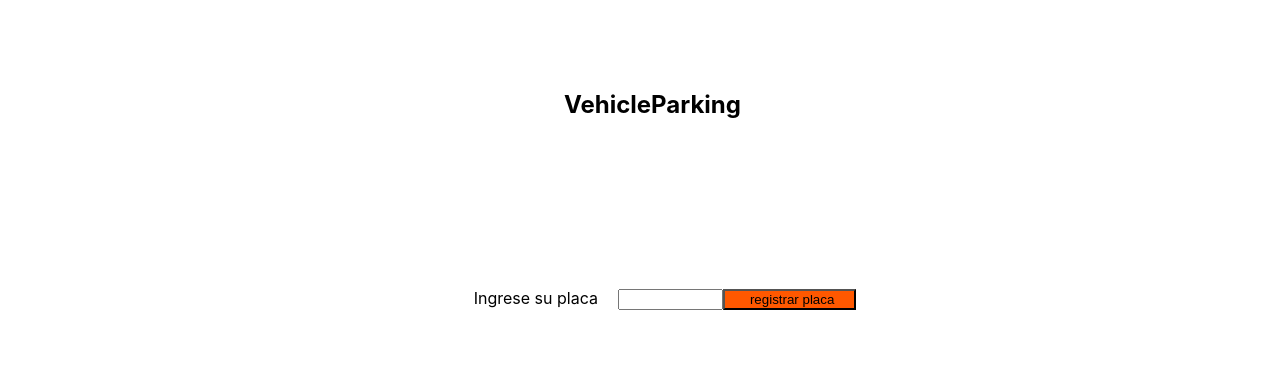
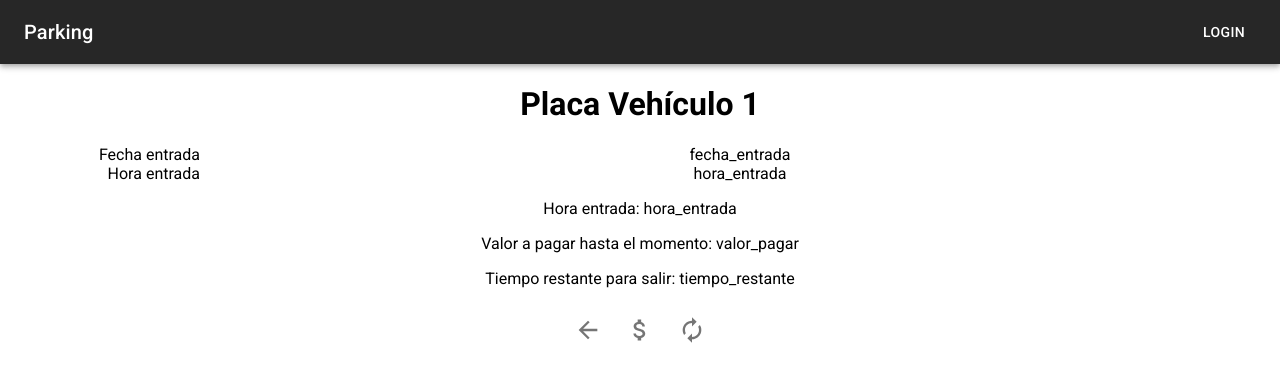
Before and after one commit to proyecto-www/parking-web-ui, a React (Create React App) app: page /info-placa/1 in a window 1280 px wide. Shown: the top 380 px of the page. Built offline with nearby package versions, Linux system fonts and the light colour scheme.

Commit message:
Crear componente inicial para InfoPlaca Agregar ruta /info-placa/:placa Agregar componente NavBar inicial Agregar fontfamily Roboto Instalar react-router-dom y mui

```diff
--- a/package.json
+++ b/package.json
@@ -3,11 +3,16 @@
   "version": "0.1.0",
   "private": true,
   "dependencies": {
+    "@emotion/react": "^11.10.5",
+    "@emotion/styled": "^11.10.5",
+    "@mui/icons-material": "^5.10.15",
+    "@mui/material": "^5.10.15",
     "@testing-library/jest-dom": "^5.16.5",
     "@testing-library/react": "^13.4.0",
     "@testing-library/user-event": "^13.5.0",
     "react": "^18.2.0",
     "react-dom": "^18.2.0",
+    "react-router-dom": "^6.4.3",
     "react-scripts": "5.0.1",
     "web-vitals": "^2.1.4"
   },
--- a/public/index.html
+++ b/public/index.html
@@ -24,6 +24,14 @@
       work correctly both with client-side routing and a non-root public URL.
       Learn how to configure a non-root public URL by running `npm run build`.
     -->
+
+    <!-- Agregar Roboto fonts al proyecto -->
+    <link
+      rel="stylesheet"
+      href="https://fonts.googleapis.com/css?family=Roboto:300,400,500,700&display=swap"
+    />
+
+
     <title>React App</title>
   </head>
   <body>
--- a/src/App.css
+++ b/src/App.css
@@ -1,5 +1,6 @@
 .App {
   text-align: center;
+  font-family: 'Roboto', sans-serif;
 }
 
 .App-logo {
--- a/src/App.js
+++ b/src/App.js
@@ -1,24 +1,27 @@
-import logo from './logo.svg';
 import './App.css';
+import PlacaAdd from './views/PlacaAdd';
+import InfoPlaca from './views/InfoPlaca';
+import ButtonAppBar from './components/NavBar';
+
+import {
+  BrowserRouter as Router,
+  Routes,
+  Route,
+} from "react-router-dom";
 
 function App() {
   return (
-    <div className="App">
-      <header className="App-header">
-        <img src={logo} className="App-logo" alt="logo" />
-        <p>
-          Edit <code>src/App.js</code> and save to reload.
-        </p>
-        <a
-          className="App-link"
-          href="https://reactjs.org"
-          target="_blank"
-          rel="noopener noreferrer"
-        >
-          Learn React
-        </a>
-      </header>
-    </div>
+    <>
+    <ButtonAppBar></ButtonAppBar>
+    <Router>
+      <div className="App">
+        <Routes>
+          <Route exact path="/" element={<PlacaAdd/>} />
+          <Route exact path="/info-placa/:placa" element={<InfoPlaca/>} />
+        </Routes>
+      </div>
+    </Router>
+    </>
   );
 }
 
--- /dev/null
+++ b/src/components/NavBar.js
@@ -0,0 +1,29 @@
+import AppBar from '@mui/material/AppBar';
+import Box from '@mui/material/Box';
+import Toolbar from '@mui/material/Toolbar';
+import Typography from '@mui/material/Typography';
+import Button from '@mui/material/Button';
+import { ThemeProvider, createTheme } from '@mui/material/styles';
+
+export default function ButtonAppBar() {
+  const darkTheme = createTheme({
+    palette: {
+      mode: 'dark'
+    },
+  });
+  return (
+    <ThemeProvider theme={darkTheme}>
+      <Box sx={{ flexGrow: 1 }}>
+        <AppBar position="static">
+          <Toolbar>
+            {/* HACER: mostrar logo de la aplicacion */}
+            <Typography variant="h6" component="div" sx={{ flexGrow: 1 }}>
+              Parking
+            </Typography>
+            <Button color="inherit">Login</Button>
+          </Toolbar>
+        </AppBar>
+      </Box>
+    </ThemeProvider>
+  );
+}
--- a/src/index.js
+++ b/src/index.js
@@ -2,13 +2,12 @@ import React from 'react';
 import ReactDOM from 'react-dom/client';
 import './index.css';
 import App from './App';
-import PlacaAdd from '../src/components/PlacaAdd';
 import reportWebVitals from './reportWebVitals';
 
 const root = ReactDOM.createRoot(document.getElementById('root'));
 root.render(
   <React.StrictMode>
-    <PlacaAdd />
+    <App />
   </React.StrictMode>
 );
 
--- /dev/null
+++ b/src/styles/InfoPlaca.css
@@ -0,0 +1,9 @@
+dl dt {
+  float: left;
+  width: 200px;
+  text-align: right;
+}
+
+dt dd {
+  margin-left: 215px;
+}
--- /dev/null
+++ b/src/views/InfoPlaca.js
@@ -0,0 +1,49 @@
+
+import { useParams } from 'react-router-dom';
+import IconButton from '@mui/material/IconButton';
+import ArrowBackIcon from '@mui/icons-material/ArrowBack';
+import AttachMoneyIcon from '@mui/icons-material/AttachMoney';
+import AutorenewIcon from '@mui/icons-material/Autorenew';
+import Tooltip from '@mui/material/Tooltip';
+import Typography from '@mui/material/Typography';
+import Box from '@mui/material/Box';
+import Paper from '@mui/material/Paper';
+import Grid from '@mui/material/Grid';
+import { styled } from '@mui/material/styles';
+
+import '../styles/InfoPlaca.css'
+
+function InfoPlaca(props) {
+  const params = useParams();
+  // HACER: Traer datos del backend usando la placa
+  return <div className='infoPlaca'>
+    <h1>Placa Vehículo {params.placa}</h1>
+    <dl>
+      <dt>Fecha entrada</dt>
+      <dd>fecha_entrada</dd>
+      <dt>Hora entrada</dt>
+      <dd>hora_entrada</dd>
+    </dl>
+
+    <p>Hora entrada: hora_entrada</p>
+    <p>Valor a pagar hasta el momento: valor_pagar</p>
+    <p>Tiempo restante para salir: tiempo_restante</p>
+    <Tooltip title="Atrás">
+      <IconButton aria-label="Atrás" size="large">
+        <ArrowBackIcon fontSize="inherit" />
+      </IconButton>
+    </Tooltip>
+    <Tooltip title="Pagar">
+      <IconButton aria-label="Pagar" size="large">
+        <AttachMoneyIcon fontSize="inherit" />
+      </IconButton>
+    </Tooltip>
+    <Tooltip title="Recargar">
+      <IconButton aria-label="Recargar" size="large">
+        <AutorenewIcon fontSize="inherit" />
+      </IconButton>
+    </Tooltip>
+  </div>;
+}
+
+export default InfoPlaca;
--- a/src/components/PlacaAdd.js
+++ b/src/views/PlacaAdd.js
@@ -20,9 +20,9 @@ function PlacaAdd() {
             <div className="placa-add">
             <h2 className='logo-h2'>VehicleParking</h2>
                 <form className="placa-add-form">
-                    <label for='placa' className="placa-add-form-label">Ingrese su placa</label>
+                    <label className="placa-add-form-label">Ingrese su placa</label>
                     <input className="placa-add-form-input" type='text' placeholder="" size='10' name='placa' />
-                    <button className="placa-add-form-btn">registrar placa</button>
+                    <button className="placa-add-form-btn">Consultar placa</button>
                 </form>
             </div>
             <footer>
```
Also changed, not shown: 1 other file (tests, documents, lock files or other folders).
